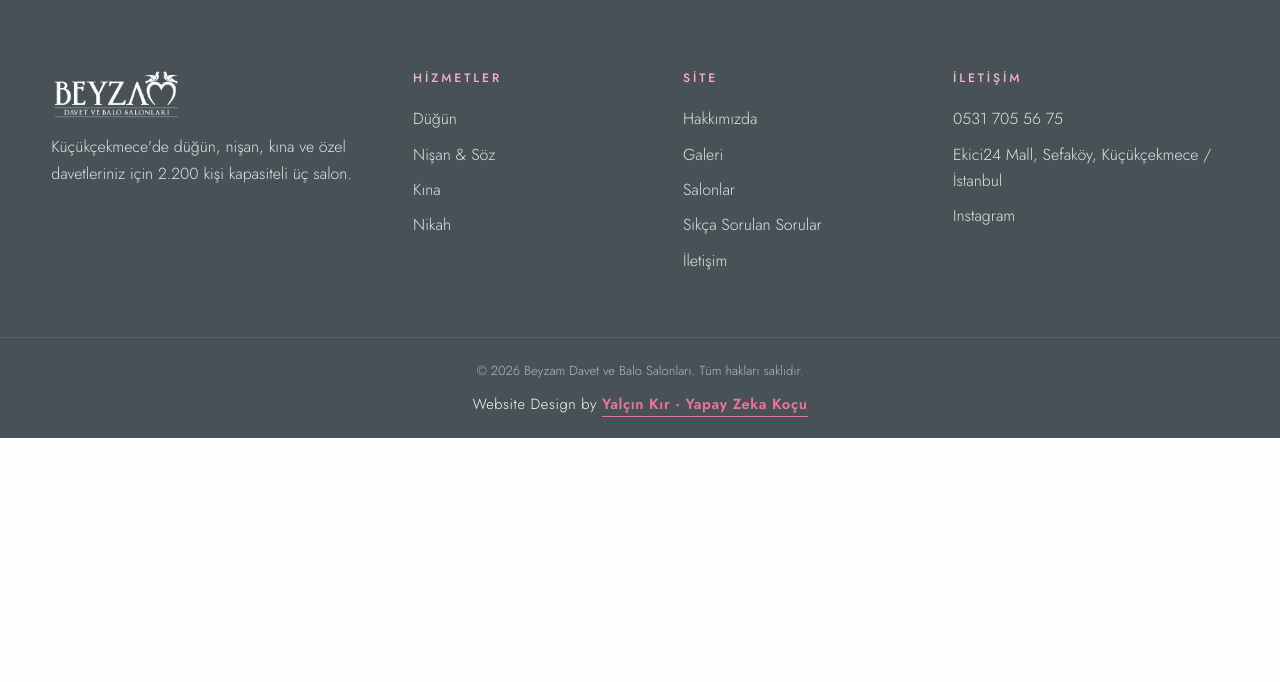
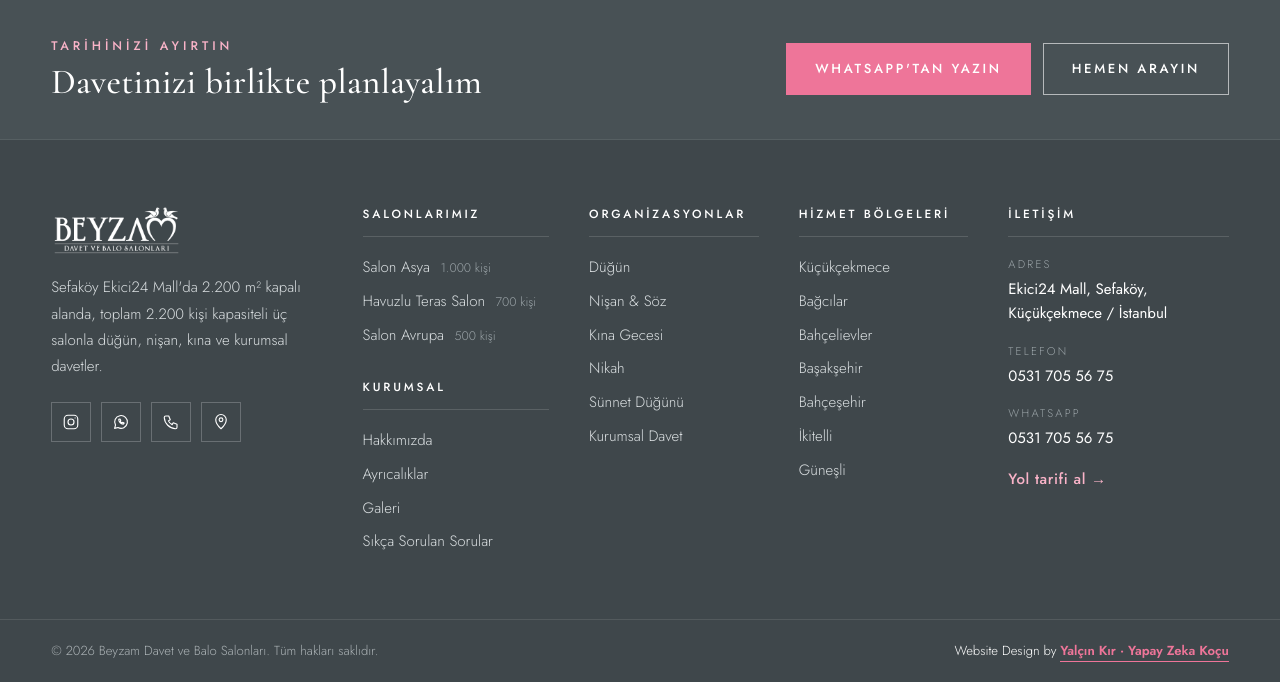
Before and after one commit to beyzamdavet/beyzamdavet.github.io, a plain HTML site: page index.html in a window 1280 px wide. Shown: the part 9928-10610 px from the top of the page. Before the commit the page ends 10366 px from the top, so only its background shows below. Drawn offline with nearby package versions, Linux system fonts and the light colour scheme.

Commit message:
Footer'ı kurumsal düzende yeniden tasarla
Co-Authored-By: Claude Fable 5.2 <noreply@anthropic.com>
Claude-Session: https://claude.ai/code/session_01K9vhoBUNt5VQMJ5toiYics

```diff
--- a/index.html
+++ b/index.html
@@ -205,14 +205,30 @@ form .note{font-size:.82rem;color:var(--muted);text-align:center}
 .map iframe{width:100%;height:420px;border:0;filter:grayscale(.35)}
 
 /* footer */
-footer{background:var(--ink);color:#dfe3e5;padding:70px 0 0;font-weight:300}
-footer .wrap{display:grid;grid-template-columns:1.4fr 1fr 1fr 1.2fr;gap:40px}
-footer h4{font-family:var(--sans);font-size:.76rem;letter-spacing:.24em;text-transform:uppercase;color:var(--gold2);margin-bottom:18px;font-weight:500}
+footer{background:#3f474b;color:#d9dee0;font-weight:300;font-size:.94rem}
+.fcta{background:var(--ink);border-bottom:1px solid rgba(255,255,255,.08);padding:38px 0}
+.fcta .wrap{display:flex;align-items:center;justify-content:space-between;gap:24px;flex-wrap:wrap}
+.fcta h3{font-size:clamp(1.6rem,3vw,2.2rem);color:#fff}
+.fcta .eyebrow{color:var(--gold2);margin-bottom:6px}
+.fbtns{display:flex;gap:12px;flex-wrap:wrap}
+.fgrid{display:grid;grid-template-columns:1.6fr 1.1fr 1fr 1fr 1.3fr;gap:40px;padding:64px 0 56px}
+footer h4{font-family:var(--sans);font-size:.74rem;letter-spacing:.24em;text-transform:uppercase;color:#fff;margin-bottom:18px;font-weight:500;padding-bottom:12px;border-bottom:1px solid rgba(255,255,255,.14)}
+footer h4.mt{margin-top:30px}
 footer ul{list-style:none}footer li{margin-bottom:9px}
-footer a:hover{color:var(--gold2)}
-footer .logo{color:#fff;display:block;margin-bottom:14px}
-.credit{display:inline-block;margin-top:10px;font-size:.92rem;color:#fff;letter-spacing:.04em}.credit a{color:var(--gold);font-weight:600;border-bottom:1px solid var(--gold);padding-bottom:1px}.credit a:hover{color:#fff;border-color:#fff}
-.copy{border-top:1px solid rgba(255,255,255,.1);margin-top:54px;padding:22px 0;text-align:center;font-size:.82rem;color:#b3babd}
+footer a{transition:.2s}footer li a:hover{color:var(--gold2)}
+footer li small{color:#9aa3a7;font-size:.78rem;margin-left:6px;white-space:nowrap}
+.fbrand p{margin:18px 0 22px;line-height:1.75;max-width:320px}
+.social{display:flex;gap:10px}
+.social a{width:40px;height:40px;border:1px solid rgba(255,255,255,.22);display:grid;place-items:center;cursor:pointer}
+.social a:hover{background:var(--gold);border-color:var(--gold)}
+.social svg{width:18px;height:18px;fill:none;stroke:#fff;stroke-width:1.5;stroke-linecap:round;stroke-linejoin:round}
+.fcontact li{margin-bottom:16px}
+.fcontact small{display:block;margin:0 0 3px;font-size:.7rem;letter-spacing:.2em;text-transform:uppercase;color:#9aa3a7}
+.fcontact a[data-f],.fcontact span{color:#fff;font-weight:400}
+.fmap{color:var(--gold2);font-weight:500;letter-spacing:.04em}
+.fbottom{border-top:1px solid rgba(255,255,255,.1);padding:20px 0;font-size:.82rem;color:#aab1b4}
+.fbottom .wrap{display:flex;justify-content:space-between;align-items:center;gap:12px;flex-wrap:wrap}
+.credit{color:#fff}.credit a{color:var(--gold);font-weight:600;border-bottom:1px solid var(--gold);padding-bottom:1px}.credit a:hover{color:#fff;border-color:#fff}
 
 /* sabit butonlar */
 .fab{position:fixed;right:20px;bottom:20px;z-index:60;width:58px;height:58px;border-radius:50%;background:#25d366;display:grid;place-items:center;box-shadow:0 10px 26px -8px rgba(0,0,0,.5);transition:.25s}
@@ -236,7 +252,7 @@ footer .logo{color:#fff;display:block;margin-bottom:14px}
   .about .wrap,.offer .wrap{grid-template-columns:1fr}
   .grid3,.quotes,.perks,.stepgrid{grid-template-columns:1fr 1fr}
   .gal{grid-template-columns:repeat(2,1fr);grid-auto-rows:170px}
-  footer .wrap{grid-template-columns:1fr 1fr}
+  .fgrid{grid-template-columns:1fr 1fr}.fbrand{grid-column:1/-1}
   .strip .wrap{grid-template-columns:1fr 1fr}
   .strip div:nth-child(3){border-left:0}
   .strip div:nth-child(n+3){border-top:1px solid rgba(255,255,255,.09)}
@@ -245,7 +261,7 @@ footer .logo{color:#fff;display:block;margin-bottom:14px}
   .topbar .links{display:none}.topbar .wrap{justify-content:center}
   .grid3,.quotes,.perks,.stepgrid{grid-template-columns:1fr}
   form{grid-template-columns:1fr}
-  footer .wrap{grid-template-columns:1fr}
+  .fgrid{grid-template-columns:1fr 1fr;gap:30px 20px}.fbottom .wrap{justify-content:center;text-align:center}
   .hero video.bg{position:absolute;inset:0;width:100%;height:100%;object-fit:cover;z-index:0}
 .hero::before{content:"";position:absolute;inset:0;z-index:1;background:radial-gradient(ellipse at 50% 0%,rgba(238,117,153,.22),transparent 60%),linear-gradient(180deg,rgba(40,46,49,.5),rgba(40,46,49,.78))}
 .hero .wrap{position:relative;z-index:2}
@@ -443,16 +459,36 @@ footer .logo{color:#fff;display:block;margin-bottom:14px}
 </main>
 
 <footer>
-  <div class="wrap">
-    <div>
-      <a href="#top" class="logo"><img src="img/logo-beyaz.png" alt="Beyzam Davet ve Balo Salonları" width="170" height="65"></a>
-      <p>Küçükçekmece'de düğün, nişan, kına ve özel davetleriniz için 2.200 kişi kapasiteli üç salon.</p>
+  <div class="fcta"><div class="wrap">
+    <div><span class="eyebrow">Tarihinizi ayırtın</span><h3>Davetinizi birlikte planlayalım</h3></div>
+    <div class="fbtns"><a class="btn fill" data-wa>WhatsApp'tan Yazın</a><a class="btn ghost" data-tel>Hemen Arayın</a></div>
+  </div></div>
+  <div class="wrap fgrid">
+    <div class="fbrand">
+      <a href="#top" class="logo"><img src="img/logo-beyaz.png" alt="Beyzam Davet ve Balo Salonları" width="170" height="68"></a>
+      <p>Sefaköy Ekici24 Mall'da 2.200 m² kapalı alanda, toplam 2.200 kişi kapasiteli üç salonla düğün, nişan, kına ve kurumsal davetler.</p>
+      <div class="social">
+        <a data-ig target="_blank" rel="noopener" aria-label="Instagram"><svg viewBox="0 0 24 24"><rect x="3" y="3" width="18" height="18" rx="5"/><circle cx="12" cy="12" r="4"/><circle cx="17.500" cy="6.500" r=".8" fill="currentColor" stroke="none"/></svg></a>
+        <a data-wa aria-label="WhatsApp"><svg viewBox="0 0 24 24"><path d="M3.500 20.500l1.200-4.300A8.500 8.500 0 1 1 8 19.400z"/><path d="M9 8.500c0 3 2.500 6 6 6.500l1.200-1.500-2-1-1 .8c-1-.5-1.800-1.300-2.300-2.300l.8-1-1-2z"/></svg></a>
+        <a data-tel aria-label="Telefon"><svg viewBox="0 0 24 24"><path d="M5 4h4l2 5-2.500 1.500a11 11 0 0 0 5 5L15 13l5 2v4a2 2 0 0 1-2 2A16 16 0 0 1 3 6a2 2 0 0 1 2-2z"/></svg></a>
+        <a data-map target="_blank" rel="noopener" aria-label="Yol tarifi"><svg viewBox="0 0 24 24"><path d="M12 21s7-6.200 7-12a7 7 0 0 0-14 0c0 5.800 7 12 7 12z"/><circle cx="12" cy="9" r="2.500"/></svg></a>
+      </div>
     </div>
-    <div><h4>Hizmetler</h4><ul><li><a href="#hizmetler">Düğün</a></li><li><a href="#hizmetler">Nişan &amp; Söz</a></li><li><a href="#hizmetler">Kına</a></li><li><a href="#hizmetler">Nikah</a></li></ul></div>
-    <div><h4>Site</h4><ul><li><a href="#hakkimizda">Hakkımızda</a></li><li><a href="#galeri">Galeri</a></li><li><a href="#salonlar">Salonlar</a></li><li><a href="#sss">Sıkça Sorulan Sorular</a></li><li><a href="#iletisim">İletişim</a></li></ul></div>
-    <div><h4>İletişim</h4><ul><li><a data-tel data-f="phoneText"></a></li><li data-f="address"></li><li><a data-ig target="_blank" rel="noopener">Instagram</a></li></ul></div>
+    <div><h4>Salonlarımız</h4><ul><li><a href="#salonlar">Salon Asya <small>1.000 kişi</small></a></li><li><a href="#salonlar">Havuzlu Teras Salon <small>700 kişi</small></a></li><li><a href="#salonlar">Salon Avrupa <small>500 kişi</small></a></li></ul>
+      <h4 class="mt">Kurumsal</h4><ul><li><a href="#hakkimizda">Hakkımızda</a></li><li><a href="#ayricaliklar">Ayrıcalıklar</a></li><li><a href="#galeri">Galeri</a></li><li><a href="#sss">Sıkça Sorulan Sorular</a></li></ul></div>
+    <div><h4>Organizasyonlar</h4><ul><li><a href="#hizmetler">Düğün</a></li><li><a href="#hizmetler">Nişan &amp; Söz</a></li><li><a href="#hizmetler">Kına Gecesi</a></li><li><a href="#hizmetler">Nikah</a></li><li><a href="#hizmetler">Sünnet Düğünü</a></li><li><a href="#hizmetler">Kurumsal Davet</a></li></ul></div>
+    <div><h4>Hizmet Bölgeleri</h4><ul><li><a href="/kucukcekmece-dugun-salonu/">Küçükçekmece</a></li><li><a href="/bagcilar-dugun-salonu/">Bağcılar</a></li><li><a href="/bahcelievler-dugun-salonu/">Bahçelievler</a></li><li><a href="/basaksehir-dugun-salonu/">Başakşehir</a></li><li><a href="/bahcesehir-dugun-salonu/">Bahçeşehir</a></li><li><a href="/ikitelli-dugun-salonu/">İkitelli</a></li><li><a href="/gunesli-dugun-salonu/">Güneşli</a></li></ul></div>
+    <div><h4>İletişim</h4><ul class="fcontact">
+      <li><small>Adres</small><span data-f="address"></span></li>
+      <li><small>Telefon</small><a data-tel data-f="phoneText"></a></li>
+      <li><small>WhatsApp</small><a data-wa data-f="phoneText"></a></li>
+      <li><a class="fmap" data-map target="_blank" rel="noopener">Yol tarifi al →</a></li>
+    </ul></div>
   </div>
-  <div class="copy">© <span id="yil"></span> Beyzam Davet ve Balo Salonları. Tüm hakları saklıdır.<br><span class="credit">Website Design by <a href="https://wa.me/905458506838" target="_blank" rel="noopener">Yalçın Kır · Yapay Zeka Koçu</a></span></div>
+  <div class="fbottom"><div class="wrap">
+    <span>© <span id="yil"></span> Beyzam Davet ve Balo Salonları. Tüm hakları saklıdır.</span>
+    <span class="credit">Website Design by <a href="https://wa.me/905458506838" target="_blank" rel="noopener">Yalçın Kır · Yapay Zeka Koçu</a></span>
+  </div></div>
 </footer>
 
 <a class="fab" data-wa aria-label="WhatsApp ile yazın"><svg viewBox="0 0 24 24"><path d="M12 2a10 10 0 0 0-8.600 15.100L2 22l5-1.300A10 10 0 1 0 12 2zm5.800 14.100c-.200.700-1.400 1.300-2 1.400-.500.100-1.200.100-1.900-.100-2.900-.900-5.300-3.500-6.200-5.200-.900-1.700-.400-3.100.300-3.800.300-.300.600-.400.800-.400h.600c.200 0 .500 0 .700.600l.900 2.200c.100.200.100.400 0 .600l-.700 1c-.200.200-.200.400-.100.600.800 1.400 1.900 2.400 3.400 3.100.200.100.400.100.600-.100l.900-1.100c.200-.300.400-.200.700-.100l2.100 1c.300.100.500.200.500.400 0 .200 0 .600-.100.900z"/></svg></a>
```
